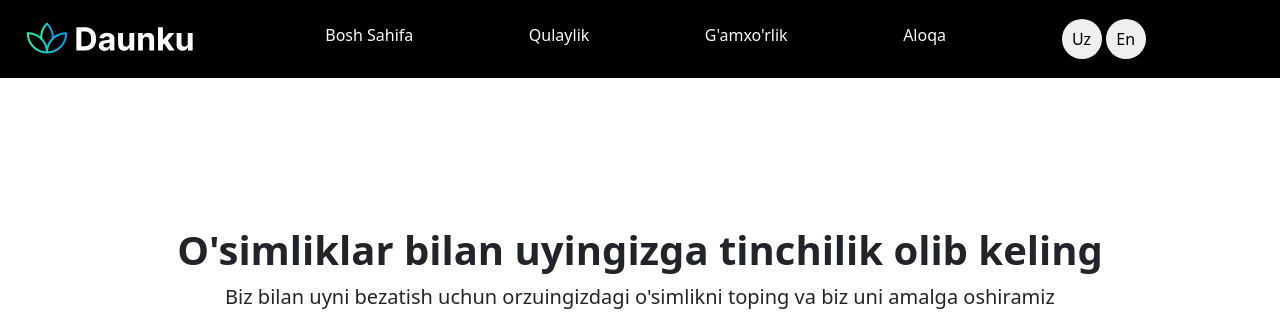
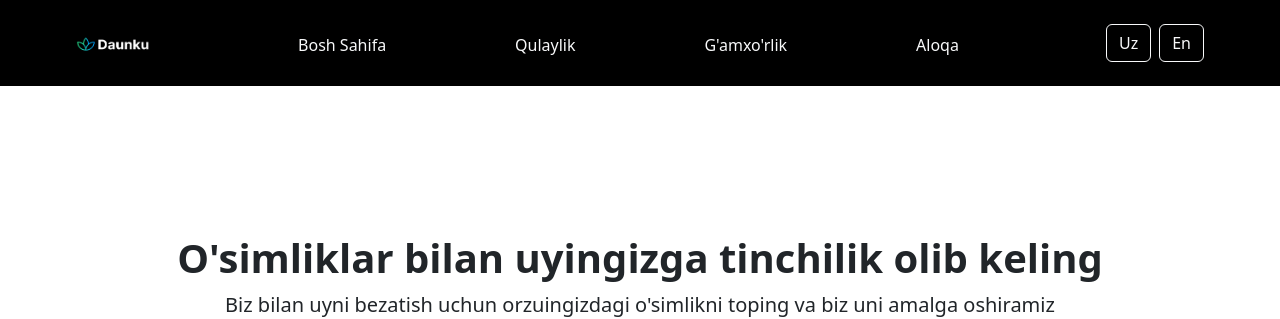
Before and after one commit to anasxon47/flowers, a plain HTML site: page index.html in a window 1280 px wide. Shown: the top 319 px of the page. Drawn offline with nearby package versions, Linux system fonts and the light colour scheme.

Commit message:
i made changes to the site

```diff
--- a/index.html
+++ b/index.html
@@ -3,7 +3,7 @@
 
 <head>
   <meta charset="UTF-8">
-  <meta name="viewport" content="width=device-width, initial-scale=1.0">
+  <meta name="viewport" content="width=device-width, initial-scale=1">
   <link rel="stylesheet" href="style.css">
   <link href="https://unpkg.com/aos@2.3.1/dist/aos.css" rel="stylesheet">
   <link rel="stylesheet" href="https://cdn.jsdelivr.net/npm/bootstrap@5.3.2/dist/css/bootstrap.min.css">
@@ -11,27 +11,36 @@
   <title></title>
 </head>
 <body>
-  <nav class="navbar w-100 position-sticky top-0 mx-auto navbar-expand-lg p-3"
-    style="z-index: 5; background-color: black;">
-      <img src="Logo.png" class="mx-2" alt="">
-    <ul class="mx-auto list-unstyled mb-2 mb-lg-0 w-75 d-flex d-md justify-content-around">
+  <nav class="navbar w-100 position-sticky top-0 mx-auto navbar-expand-lg p-3" style="z-index: 5; background-color: black;">
+    <div class="container-fluid">
+      <a class="navbar-brand mx-5">
+        <img src="Logo.png" width="75">
+      </a>
+      <button class="navbar-toggler text-light border-light" type="button" data-bs-toggle="collapse" data-bs-target="#navbarNav">
+        <span class="navbar-toggler-icon"></span>
+      </button>
+
+      <div class="collapse navbar-collapse" id="navbarNav">
+        <ul class="navbar-nav mx-auto w-75 d-flex justify-content-lg-around text-lg-center text-start">
           <li class="nav-item">
-        <a id="nav-home" class="nav-link text-light  mt-1" href="#home">Bosh Sahifa</a>
+            <a id="nav-home" class="nav-link text-light mt-1" href="#home">Bosh Sahifa</a>
           </li>
           <li class="nav-item">
-        <a id="nav-comfort" class="nav-link text-light  mt-1" href="#comfort">Qulaylik</a>
+            <a id="nav-comfort" class="nav-link text-light mt-1" href="#comfort">Qulaylik</a>
           </li>
           <li class="nav-item">
-        <a id="nav-care" class="nav-link  text-light  mt-1" href="#care">G'amxo'rlik</a>
+            <a id="nav-care" class="nav-link text-light mt-1" href="#care">G'amxo'rlik</a>
           </li>
           <li class="nav-item">
-        <a id="nav-contact" class="nav-link text-light  mt-1" href="#contact">Aloqa</a>
+            <a id="nav-contact" class="nav-link text-light mt-1" href="#contact">Aloqa</a>
           </li>
-      <div>
-        <button class="button" onclick="switchlanguage('uzb')">Uz</button>
-        <button class="button" onclick="switchlanguage('eng')">En</button>
+        </ul>
+        <div class="d-flex mx-5 my-2">
+          <button class="btn btn-outline-light me-2" onclick="switchlanguage('uzb')">Uz</button>
+          <button class="btn btn-outline-light" onclick="switchlanguage('eng')">En</button>
         </div>
-    </ul>
+      </div>
+    </div>
   </nav>
   <section id="home" class="container w-100 d-flex align-items-center" style="height: 650px;">
     <div class="mx-auto">
@@ -161,9 +170,7 @@
           Muntazam ravishda urug'lantiring
         </h3>
         <p id="end_card" class="text-center">
-          Yopiq o'simliklar uchun eng zarur oziq moddalar
-          muvozanat uchun azot va poyaning
-          mustahkamligi uchun kaliydir.
+          Yopiq o‘simliklar uchun "azot" – o‘sish, "kaliy" – poya mustahkamligi uchun muhimdir.
         </p>
       </div>
 
@@ -233,6 +240,7 @@
   </div>
 </body>
 <script src="app.js"></script>
+<script src="https://cdn.jsdelivr.net/npm/bootstrap@5.3.0/dist/js/bootstrap.bundle.min.js"></script>
 <script src="https://unpkg.com/aos@2.3.1/dist/aos.js"></script>
 <script>
   AOS.init();
--- a/style.css
+++ b/style.css
@@ -2,13 +2,10 @@ body{
     overflow-x:hidden ;
 }
 ul li a:hover{
-    transform: scale(1.2);
+    transform: scale(1.05);
     transition: 0.2s linear;
 }
-ul li a:active{
-    transform: scale(0.5);
-    transition: 0.3s linear;
-}
+
 .button{
     width: 40px;
     height: 40px;
```
Lines whose indentation alone changed are shown as unchanged.
